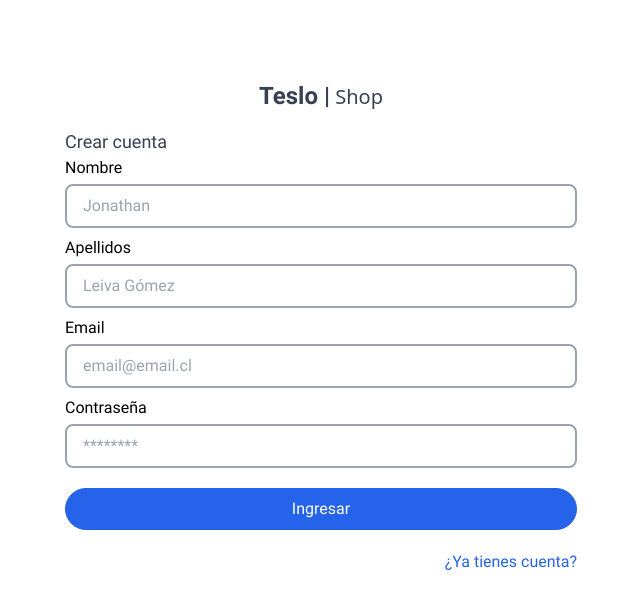
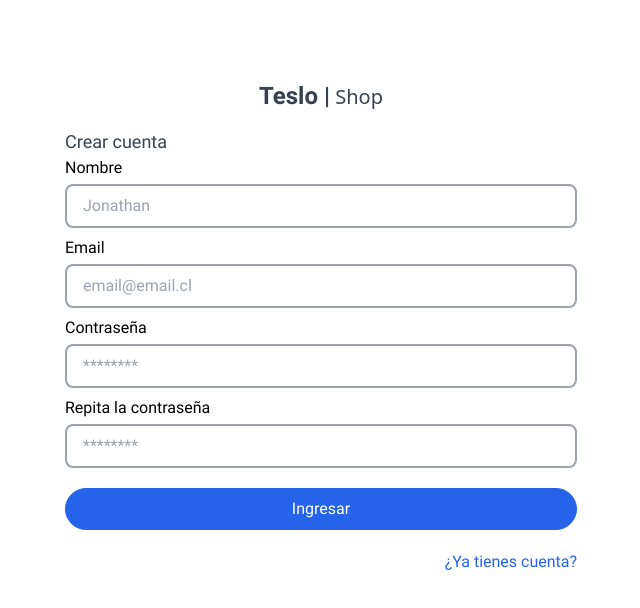
Before and after one commit to jonathanleivag/teslo-shop, a Next.js app: page /auth/register in a window 1280 px wide. Shown: the top 608 px of the page, without its empty margins (319-959 px from the left). Built offline with nearby package versions, Linux system fonts and the light colour scheme; no server answers.

Commit message:
register

```diff
--- a/gql/userGql.ts
+++ b/gql/userGql.ts
@@ -10,9 +10,21 @@ export const loginGql = gql`
         name
         email
         role
-        createdAt
-        updatedAt
       }
     }
   }
 `
+export const registerGql = gql`
+  mutation Register($input: UserRegisterInput) {
+    register(input: $input) {
+      message
+      token
+      user {
+        id
+        name
+        email
+        role
+      }
+    }
+  }
+`
--- a/package.json
+++ b/package.json
@@ -9,6 +9,7 @@
     "lint": "next lint"
   },
   "dependencies": {
+    "@hookform/resolvers": "^2.8.8",
     "@reduxjs/toolkit": "^1.8.0",
     "axios": "^0.26.1",
     "graphql": "^16.3.0",
@@ -25,7 +26,8 @@
     "react-share": "^4.4.0",
     "rsuite-table": "^5.3.6",
     "sharp": "^0.30.3",
-    "sweetalert2": "^11.4.8"
+    "sweetalert2": "^11.4.8",
+    "yup": "^0.32.11"
   },
   "devDependencies": {
     "@tailwindcss/typography": "^0.5.2",
--- a/pages/auth/login.tsx
+++ b/pages/auth/login.tsx
@@ -21,7 +21,9 @@ const LoginPage: NextPage = () => {
   const dispatch = useDispatch()
   const user = useSelector((state: RootState) => state.user)
 
-  const onSubmit = async (input: TLoginInputs) => dispatch(login(input))
+  const onSubmit = handleSubmit(async (input: TLoginInputs) => {
+    dispatch(login(input))
+  })
 
   return (
     <LoginLayout title={'Ingresar'}>
@@ -53,11 +55,7 @@ const LoginPage: NextPage = () => {
             <h1 className='text-lg'>Iniciar Sesión</h1>
           </div>
           <div className='w-full'>
-            <form
-              className='w-full mb-5'
-              onSubmit={handleSubmit(onSubmit)}
-              noValidate
-            >
+            <form className='w-full mb-5' onSubmit={onSubmit} noValidate>
               <div className='w-full flex flex-col gap-1 mb-2'>
                 <label htmlFor='email'>Email</label>
                 <input
--- a/pages/auth/register.tsx
+++ b/pages/auth/register.tsx
@@ -1,8 +1,38 @@
 import { NextPage } from 'next'
 import Link from 'next/link'
 import { LoginLayout } from '../../layouts'
+import { useForm } from 'react-hook-form'
+import { yupResolver } from '@hookform/resolvers/yup'
+import { registerValidation } from '../../validations'
+import { useDispatch, useSelector } from 'react-redux'
+import { registerUser } from '../../store/features'
+import { RootState } from '../../store'
+
+export type TRegisterInputs = {
+  name: string
+  email: string
+  password: string
+  password0: string
+}
 
 const RegisterPage: NextPage = () => {
+  const {
+    handleSubmit,
+    register,
+    formState: { errors }
+  } = useForm<TRegisterInputs>({
+    mode: 'onChange',
+    resolver: yupResolver(registerValidation)
+  })
+
+  const user = useSelector((state: RootState) => state.user)
+
+  const dispatch = useDispatch()
+
+  const onSubmit = handleSubmit(async (input: TRegisterInputs) => {
+    dispatch(registerUser(input))
+  })
+
   return (
     <LoginLayout title={'Crear cuenta'}>
       <div className='w-screen min-h-[calc(100vh-150px)] flex flex-row justify-center items-center'>
@@ -13,57 +43,96 @@ const RegisterPage: NextPage = () => {
               <span className='prose prose-xl font-sans'> Shop</span>
             </a>
           </Link>
+          {user.error && (
+            <div className='w-full h-6 rounded-full px-3 overflow-hidden bg-red-600'>
+              <p className='text-white'> {user.error} </p>
+            </div>
+          )}
+          {user.isError && (
+            <div className='w-full h-8 py-1 rounded-full px-3 overflow-hidden bg-red-600'>
+              <p className='text-white'> {user.isError} </p>
+            </div>
+          )}
+
+          {user.message && (
+            <div className='w-full h-8 py-1 rounded-full px-3 overflow-hidden bg-green-600'>
+              <p className='text-white'> {user.message} </p>
+            </div>
+          )}
           <div className='w-full mt-3'>
             <h1 className='text-lg'>Crear cuenta</h1>
           </div>
           <div className='w-full'>
-            <form className='w-full mb-5'>
+            <form className='w-full mb-5' onSubmit={onSubmit}>
               <div className='w-full flex flex-col gap-1 mb-2'>
                 <label htmlFor='name'>Nombre</label>
                 <input
                   type='text'
-                  name='name'
                   id='name'
                   placeholder='Jonathan'
                   className='w-full border-2 border-gray-400 rounded-lg py-2 px-4'
+                  {...register('name')}
                 />
-              </div>
-
-              <div className='w-full flex flex-col gap-1 mb-2'>
-                <label htmlFor='lastname'>Apellidos</label>
-                <input
-                  type='text'
-                  name='lastname'
-                  id='lastname'
-                  placeholder='Leiva Gómez'
-                  className='w-full border-2 border-gray-400 rounded-lg py-2 px-4'
-                />
+                {errors.name?.message && (
+                  <div className='w-full h-8  py-1 rounded-full px-3 overflow-hidden bg-red-600'>
+                    <p className='text-white'> {errors.name.message} </p>
+                  </div>
+                )}
               </div>
 
               <div className='w-full flex flex-col gap-1 mb-2'>
                 <label htmlFor='email'>Email</label>
                 <input
                   type='email'
-                  name='email'
                   id='email'
                   placeholder='email@email.cl'
                   className='w-full border-2 border-gray-400 rounded-lg py-2 px-4'
+                  {...register('email')}
                 />
+                {errors.email?.message && (
+                  <div className='w-full h-8  py-1 rounded-full px-3 overflow-hidden bg-red-600'>
+                    <p className='text-white'> {errors.email.message} </p>
+                  </div>
+                )}
+              </div>
+
+              <div className='w-full flex flex-col gap-1 mb-2'>
+                <label htmlFor='password'>Contraseña</label>
+                <input
+                  type='password'
+                  id='password'
+                  placeholder='********'
+                  className='w-full border-2 border-gray-400 rounded-lg py-2 px-4'
+                  {...register('password')}
+                />
+                {errors.password?.message && (
+                  <div className='w-full h-8  py-1 rounded-full px-3 overflow-hidden bg-red-600'>
+                    <p className='text-white'> {errors.password.message} </p>
+                  </div>
+                )}
               </div>
 
               <div className='w-full flex flex-col gap-1'>
-                <label htmlFor='password'>Contraseña</label>
+                <label htmlFor='password'>Repita la contraseña</label>
                 <input
                   type='password'
-                  name='password'
-                  id='password'
+                  id='password0'
                   placeholder='********'
                   className='w-full border-2 border-gray-400 rounded-lg py-2 px-4'
+                  {...register('password0')}
                 />
+                {errors.password0?.message && (
+                  <div className='w-full h-8  py-1 rounded-full px-3 overflow-hidden bg-red-600'>
+                    <p className='text-white'> {errors.password0.message} </p>
+                  </div>
+                )}
               </div>
 
               <div className='w-full my-5'>
-                <button className='w-full py-2 border border-blue-600 bg-blue-600 text-white rounded-full'>
+                <button
+                  type='submit'
+                  className='w-full py-2 border border-blue-600 bg-blue-600 text-white rounded-full'
+                >
                   Ingresar
                 </button>
               </div>
--- a/store/features/index.ts
+++ b/store/features/index.ts
@@ -3,4 +3,4 @@ export { default as cartReducer, addToCart, cartSlice, type ICartData, addCookie
 export type { IMenuState } from './menu/menuSlice'
 export type { ICartState } from './cart/cartSlice'
 export { default as productReducer, addProduct, addProductAction, changeError, changeLoading, setInStock, changeInStock, type IInitialState, type TUseProducts } from './product/productSlice'
-export { default as userReducer, type IUserSlice, loginAction, login } from './user/userSlice'
+export { default as userReducer, type IUserSlice, loginAction, login, registerUser } from './user/userSlice'
--- a/store/features/user/userSlice.ts
+++ b/store/features/user/userSlice.ts
@@ -1,6 +1,7 @@
 import { createSlice, Dispatch, PayloadAction } from '@reduxjs/toolkit'
-import { loginGql } from '../../../gql'
+import { loginGql, registerGql } from '../../../gql'
 import { TLoginInputs } from '../../../pages/auth/login'
+import { TRegisterInputs } from '../../../pages/auth/register'
 import { axiosGraphqlUtils } from '../../../utils'
 
 export interface IUserSlice {
@@ -87,4 +88,28 @@ export const login = (input: TLoginInputs) => async (dispatch: Dispatch) => {
   }
 }
 
+export const registerUser = (input: TRegisterInputs) => async (
+  dispatch: Dispatch
+) => {
+  try {
+    const data = await axiosGraphqlUtils({
+      query: registerGql,
+      variables: { input: { ...input, role: 'client' } }
+    })
+    if (data.errors) {
+      dispatch(changeIsError(data.errors[0].message))
+      setTimeout(() => {
+        dispatch(changeIsError(undefined))
+        dispatch(changeLoading(false))
+      }, 2000)
+    } else {
+      dispatch(loginAction(data.data.register))
+      dispatch(changeLoading(false))
+    }
+  } catch (error) {
+    dispatch(changeError(error))
+    dispatch(changeLoading(false))
+  }
+}
+
 export default userSlice.reducer
--- /dev/null
+++ b/validations/index.ts
@@ -0,0 +1 @@
+export * from './userValidation'
--- /dev/null
+++ b/validations/userValidation.ts
@@ -0,0 +1,21 @@
+import * as yup from 'yup'
+import { TRegisterInputs } from '../pages/auth/register'
+
+export const registerValidation: yup.SchemaOf<TRegisterInputs> = yup
+  .object()
+  .shape({
+    name: yup.string().required('El nombre es requerido'),
+    email: yup
+      .string()
+      .email('El email no es válido')
+      .required('El email es requerido'),
+    password: yup
+      .string()
+      .required('La contraseña es requerida')
+      .min(6, 'La contraseña debe tener al menos 6 caracteres'),
+    password0: yup
+      .string()
+      .oneOf([yup.ref('password'), null], 'Las contraseñas no coinciden')
+      .required('La contraseña es requerida')
+  })
+  .required()
```
Also changed, not shown: 1 other file (tests, documents, lock files or other folders).
